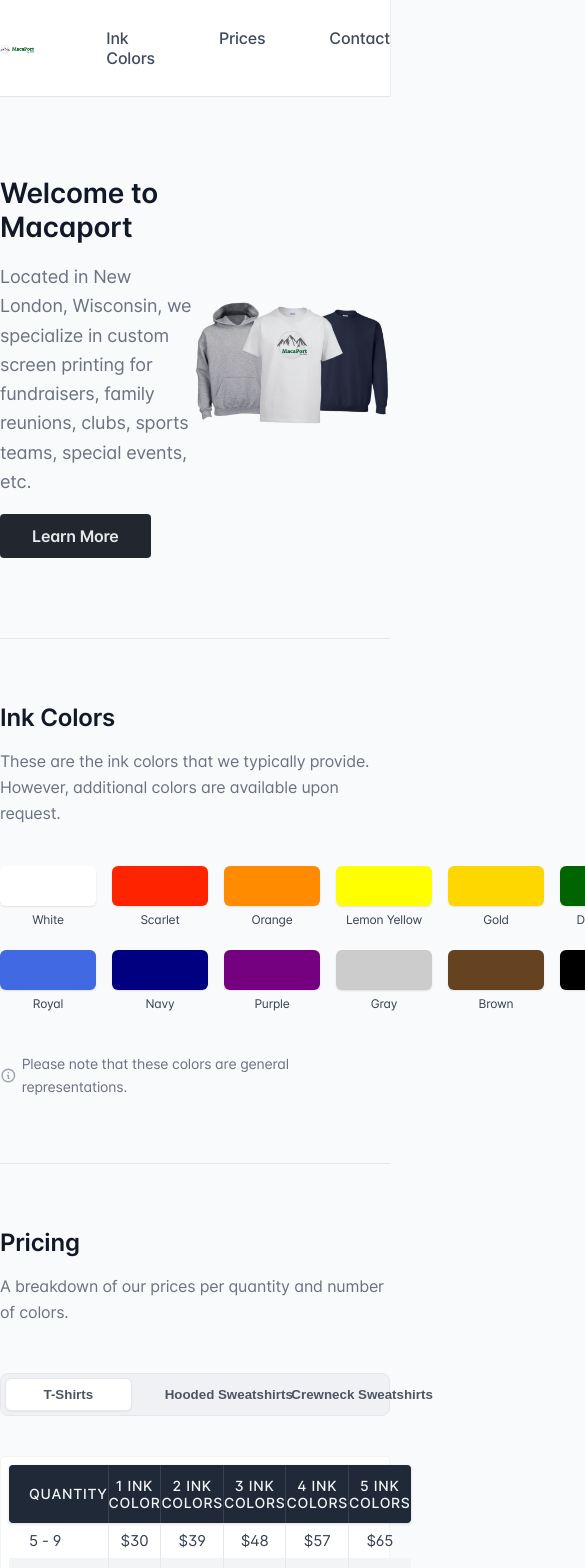
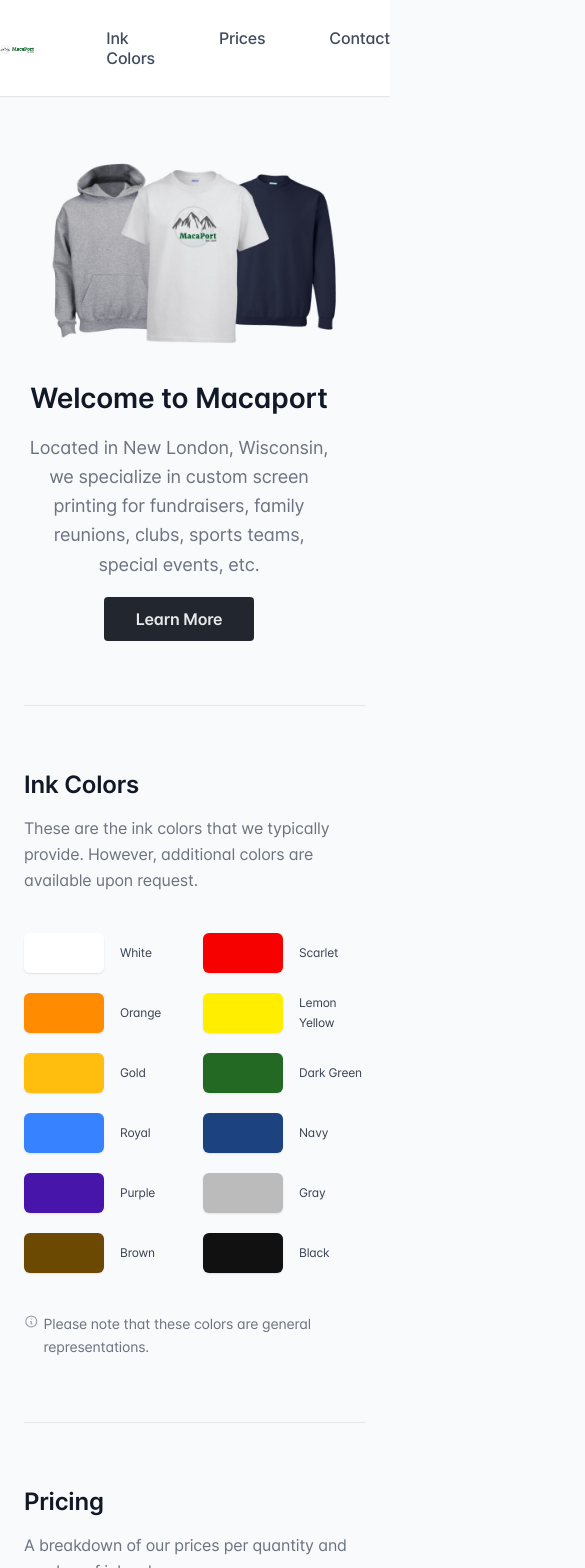
Before and after one commit to seanhasenstein/macaport, a Next.js app: page / in a window 390 px wide. Shown: the top 1568 px of the page, 585 px wide, since content can reach past the window. Built offline with nearby package versions, Linux system fonts and the light colour scheme.

Commit message:
add responsive styles to index page components

```diff
--- a/components/Colors.tsx
+++ b/components/Colors.tsx
@@ -12,62 +12,64 @@ const colors = [
   },
   {
     id: 2,
-    hex: '#ff2400',
+    hex: '#F60000',
     label: 'Scarlet',
   },
   {
     id: 3,
-    hex: '#ff8c00',
+    hex: '#FF8C00',
     label: 'Orange',
   },
   {
     id: 4,
-    hex: '#ffff00',
+    hex: '#FFEE00',
     label: 'Lemon Yellow',
   },
   {
     id: 5,
-    hex: '#ffd700',
+    hex: '#FFBE0D',
     label: 'Gold',
   },
   {
     id: 6,
-    hex: '#006400',
+    hex: '#236923',
     label: 'Dark Green',
   },
   {
     id: 7,
-    hex: '#4169e1',
+    hex: '#3783FF',
     label: 'Royal',
   },
   {
     id: 8,
-    hex: '#000080',
+    hex: '#1C4280',
     label: 'Navy',
   },
   {
     id: 9,
-    hex: '#750080',
+    hex: '#4815AA',
     label: 'Purple',
   },
   {
     id: 10,
-    hex: '#cccccc',
+    hex: '#bbbbbb',
     label: 'Gray',
   },
   {
     id: 11,
-    hex: '#654321',
+    hex: '#6c4903',
     label: 'Brown',
   },
   {
     id: 12,
-    hex: '#000000',
+    hex: '#111111',
     label: 'Black',
   },
 ];
 
 const ColorsStyles = styled.div`
+  padding: 0 1.5rem;
+
   .wrapper {
     margin: 0 auto;
     padding: 4rem 0;
@@ -109,15 +111,28 @@ const ColorsStyles = styled.div`
     padding: 2.5rem 0;
     max-width: 41rem;
     width: 100%;
+    min-width: 0;
+    flex: 1 1 0%;
     display: grid;
-    grid-template-columns: repeat(6, 1fr);
+    grid-template-columns: repeat(6, minmax(0, 1fr));
     gap: 1.25rem 1rem;
     list-style-type: none;
+  }
+
+  @media (max-width: 500px) {
+    .color-list {
+      grid-template-columns: repeat(2, minmax(0, 1fr));
+    }
+
+    p.note {
+      align-items: flex-start;
+    }
   }
 `;
 
 const Color = styled.li<ColorProps>`
-  width: 6rem;
+  max-width: 6rem;
+  width: 100%;
 
   span {
     height: 2.5rem;
@@ -134,6 +149,18 @@ const Color = styled.li<ColorProps>`
     font-size: 0.75rem;
     text-align: center;
     color: #374151;
+  }
+
+  @media (max-width: 500px) {
+    max-width: 100%;
+    display: grid;
+    grid-template-columns: 5rem 1fr;
+    align-items: center;
+
+    p {
+      margin: 0 0 0 1rem;
+      text-align: left;
+    }
   }
 `;
 
--- a/components/Footer.tsx
+++ b/components/Footer.tsx
@@ -1,7 +1,7 @@
 import styled from 'styled-components';
 
 const FooterStyles = styled.footer`
-  padding: 2rem 0;
+  padding: 2rem 1.5rem;
   width: 100%;
   background-color: #111827;
 
@@ -16,6 +16,10 @@ const FooterStyles = styled.footer`
     color: #747c8b;
     font-size: 0.875rem;
   }
+
+  @media (max-width: 500px) {
+    text-align: center;
+  }
 `;
 
 export default function Footer() {
--- a/components/Hero.tsx
+++ b/components/Hero.tsx
@@ -2,16 +2,21 @@ import Link from 'next/link';
 import styled from 'styled-components';
 
 const HeroStyles = styled.div`
+  padding: 0 1.5rem;
+
+  .wrapper {
     margin: 0 auto;
-  padding: 5rem 0;
+    padding: 4rem 0;
     width: 100%;
-  max-width: 64rem;
+    max-width: 65.5rem;
     display: flex;
     justify-content: space-between;
     align-items: center;
+  }
 
   .text-content {
-    max-width: 32rem;
+    padding: 0 2rem 0 0;
+    max-width: 34rem;
     width: 100%;
   }
 
@@ -47,11 +52,27 @@ const HeroStyles = styled.div`
       width: 100%;
     }
   }
+
+  @media (max-width: 768px) {
+    .wrapper {
+      flex-direction: column-reverse;
+    }
+
+    .hero-img {
+      max-width: 18rem;
+    }
+
+    .text-content {
+      margin: 1.5rem 0 0;
+      text-align: center;
+    }
+  }
 `;
 
 export default function Hero() {
   return (
     <HeroStyles>
+      <div className="wrapper">
         <div className="text-content">
           <h1>Welcome to Macaport</h1>
           <p>
@@ -69,6 +90,7 @@ export default function Hero() {
             alt="Hooded sweatshirt, t-shirt, and crewneck sweatshirt with Macaport logo"
           />
         </div>
+      </div>
     </HeroStyles>
   );
 }
--- a/components/Pricing.tsx
+++ b/components/Pricing.tsx
@@ -4,6 +4,8 @@ import Table from './Table';
 import { pricing } from '../data/pricing';
 
 const PricingStyles = styled.div`
+  padding: 0 1.5rem;
+
   .wrapper {
     margin: 0 auto;
     padding: 4rem 0;
@@ -38,13 +40,15 @@ const PricingStyles = styled.div`
     border-radius: 0.5rem;
 
     button {
-      padding: 0.5rem 2rem;
+      margin: 0;
+      padding: 0.5rem 0;
       position: relative;
       width: 33.333333%;
       background-color: transparent;
       border: 1px solid transparent;
       border-radius: 0.375rem;
-      font-weight: 600;
+      font-size: 0.875rem;
+      font-weight: 500;
       white-space: nowrap;
       color: #4b5563;
       cursor: pointer;
@@ -69,6 +73,26 @@ const PricingStyles = styled.div`
     border: 1px solid #f3f4f6;
     border-radius: 0.25rem;
   }
+
+  @media (max-width: 600px) {
+    .buttons {
+      flex-direction: column;
+      align-items: center;
+
+      button {
+        padding: 0.75rem 0;
+        width: 100%;
+      }
+    }
+
+    .table {
+      overflow-x: scroll;
+
+      table {
+        width: 636px;
+      }
+    }
+  }
 `;
 
 type ButtonProps = {
@@ -91,11 +115,11 @@ function Button({ label, category, active, setActive }: ButtonProps) {
 
 const columns = [
   'Quantity',
-  '1 Ink Color',
-  '2 Ink Colors',
-  '3 Ink Colors',
-  '4 Ink Colors',
-  '5 Ink Colors',
+  '1 Color',
+  '2 Colors',
+  '3 Colors',
+  '4 Colors',
+  '5 Colors',
 ];
 
 type activeState = 'tshirt' | 'hoodie' | 'crewneck';
@@ -107,7 +131,7 @@ export default function Pricing() {
     <PricingStyles>
       <div className="wrapper">
         <h2>Pricing</h2>
-        <p>A breakdown of our prices per quantity and number of colors.</p>
+        <p>A breakdown of our prices per quantity and number of ink colors.</p>
         <div className="buttons">
           <Button
             label="T-Shirts"
--- a/components/Table.tsx
+++ b/components/Table.tsx
@@ -14,7 +14,7 @@ const TableStyles = styled.table`
 
   th {
     padding: 0.75rem 0;
-    font-size: 0.875rem;
+    font-size: 0.75rem;
     font-weight: 500;
     color: #f3f4f6;
     text-align: center;
--- a/data/pricing.ts
+++ b/data/pricing.ts
@@ -3,168 +3,168 @@ export const pricing = {
     {
       id: 1,
       Quantity: '5 - 9',
-      '1 Ink Color': '$30',
-      '2 Ink Colors': '$39',
-      '3 Ink Colors': '$48',
-      '4 Ink Colors': '$57',
-      '5 Ink Colors': '$65',
+      '1 Color': '$30',
+      '2 Colors': '$39',
+      '3 Colors': '$48',
+      '4 Colors': '$57',
+      '5 Colors': '$65',
     },
     {
       id: 2,
       Quantity: '10 - 14',
-      '1 Ink Color': '$19',
-      '2 Ink Colors': '$25',
-      '3 Ink Colors': '$30',
-      '4 Ink Colors': '$36',
-      '5 Ink Colors': '$41',
+      '1 Color': '$19',
+      '2 Colors': '$25',
+      '3 Colors': '$30',
+      '4 Colors': '$36',
+      '5 Colors': '$41',
     },
     {
       id: 3,
       Quantity: '15 - 19',
-      '1 Ink Color': '$17',
-      '2 Ink Colors': '$21',
-      '3 Ink Colors': '$26',
-      '4 Ink Colors': '$30',
-      '5 Ink Colors': '$35',
+      '1 Color': '$17',
+      '2 Colors': '$21',
+      '3 Colors': '$26',
+      '4 Colors': '$30',
+      '5 Colors': '$35',
     },
     {
       id: 4,
       Quantity: '20 - 24',
-      '1 Ink Color': '$15',
-      '2 Ink Colors': '$18',
-      '3 Ink Colors': '$21',
-      '4 Ink Colors': '$25',
-      '5 Ink Colors': '$28',
+      '1 Color': '$15',
+      '2 Colors': '$18',
+      '3 Colors': '$21',
+      '4 Colors': '$25',
+      '5 Colors': '$28',
     },
     {
       id: 5,
       Quantity: '25 - 34',
-      '1 Ink Color': '$13',
-      '2 Ink Colors': '$16',
-      '3 Ink Colors': '$19',
-      '4 Ink Colors': '$22',
-      '5 Ink Colors': '$26',
+      '1 Color': '$13',
+      '2 Colors': '$16',
+      '3 Colors': '$19',
+      '4 Colors': '$22',
+      '5 Colors': '$26',
     },
     {
       id: 6,
       Quantity: '35+',
-      '1 Ink Color': '$11',
-      '2 Ink Colors': '$14',
-      '3 Ink Colors': '$16',
-      '4 Ink Colors': '$18',
-      '5 Ink Colors': '$21',
+      '1 Color': '$11',
+      '2 Colors': '$14',
+      '3 Colors': '$16',
+      '4 Colors': '$18',
+      '5 Colors': '$21',
     },
   ],
   hoodies: [
     {
       id: 1,
       Quantity: '5 - 9',
-      '1 Ink Color': '$40',
-      '2 Ink Colors': '$49',
-      '3 Ink Colors': '$58',
-      '4 Ink Colors': '$67',
-      '5 Ink Colors': '$75',
+      '1 Color': '$40',
+      '2 Colors': '$49',
+      '3 Colors': '$58',
+      '4 Colors': '$67',
+      '5 Colors': '$75',
     },
     {
       id: 2,
       Quantity: '10 - 14',
-      '1 Ink Color': '$29',
-      '2 Ink Colors': '$35',
-      '3 Ink Colors': '$40',
-      '4 Ink Colors': '$46',
-      '5 Ink Colors': '$51',
+      '1 Color': '$29',
+      '2 Colors': '$35',
+      '3 Colors': '$40',
+      '4 Colors': '$46',
+      '5 Colors': '$51',
     },
     {
       id: 3,
       Quantity: '15 - 19',
-      '1 Ink Color': '$27',
-      '2 Ink Colors': '$31',
-      '3 Ink Colors': '$36',
-      '4 Ink Colors': '$40',
-      '5 Ink Colors': '$45',
+      '1 Color': '$27',
+      '2 Colors': '$31',
+      '3 Colors': '$36',
+      '4 Colors': '$40',
+      '5 Colors': '$45',
     },
     {
       id: 4,
       Quantity: '20 - 24',
-      '1 Ink Color': '$25',
-      '2 Ink Colors': '$28',
-      '3 Ink Colors': '$31',
-      '4 Ink Colors': '$35',
-      '5 Ink Colors': '$38',
+      '1 Color': '$25',
+      '2 Colors': '$28',
+      '3 Colors': '$31',
+      '4 Colors': '$35',
+      '5 Colors': '$38',
     },
     {
       id: 5,
       Quantity: '25 - 34',
-      '1 Ink Color': '$23',
-      '2 Ink Colors': '$26',
-      '3 Ink Colors': '$29',
-      '4 Ink Colors': '$32',
-      '5 Ink Colors': '$36',
+      '1 Color': '$23',
+      '2 Colors': '$26',
+      '3 Colors': '$29',
+      '4 Colors': '$32',
+      '5 Colors': '$36',
     },
     {
       id: 6,
       Quantity: '35+',
-      '1 Ink Color': '$21',
-      '2 Ink Colors': '$24',
-      '3 Ink Colors': '$26',
-      '4 Ink Colors': '$28',
-      '5 Ink Colors': '$31',
+      '1 Color': '$21',
+      '2 Colors': '$24',
+      '3 Colors': '$26',
+      '4 Colors': '$28',
+      '5 Colors': '$31',
     },
   ],
   crewneck: [
     {
       id: 1,
       Quantity: '5 - 9',
-      '1 Ink Color': '$36',
-      '2 Ink Colors': '$45',
-      '3 Ink Colors': '$54',
-      '4 Ink Colors': '$63',
-      '5 Ink Colors': '$71',
+      '1 Color': '$36',
+      '2 Colors': '$45',
+      '3 Colors': '$54',
+      '4 Colors': '$63',
+      '5 Colors': '$71',
     },
     {
       id: 2,
       Quantity: '10 - 14',
-      '1 Ink Color': '$25',
-      '2 Ink Colors': '$31',
-      '3 Ink Colors': '$36',
-      '4 Ink Colors': '$42',
-      '5 Ink Colors': '$47',
+      '1 Color': '$25',
+      '2 Colors': '$31',
+      '3 Colors': '$36',
+      '4 Colors': '$42',
+      '5 Colors': '$47',
     },
     {
       id: 3,
       Quantity: '15 - 19',
-      '1 Ink Color': '$23',
-      '2 Ink Colors': '$27',
-      '3 Ink Colors': '$32',
-      '4 Ink Colors': '$36',
-      '5 Ink Colors': '$41',
+      '1 Color': '$23',
+      '2 Colors': '$27',
+      '3 Colors': '$32',
+      '4 Colors': '$36',
+      '5 Colors': '$41',
     },
     {
       id: 4,
       Quantity: '20 - 24',
-      '1 Ink Color': '$21',
-      '2 Ink Colors': '$24',
-      '3 Ink Colors': '$27',
-      '4 Ink Colors': '$31',
-      '5 Ink Colors': '$34',
+      '1 Color': '$21',
+      '2 Colors': '$24',
+      '3 Colors': '$27',
+      '4 Colors': '$31',
+      '5 Colors': '$34',
     },
     {
       id: 5,
       Quantity: '25 - 34',
-      '1 Ink Color': '$19',
-      '2 Ink Colors': '$22',
-      '3 Ink Colors': '$25',
-      '4 Ink Colors': '$28',
-      '5 Ink Colors': '$32',
+      '1 Color': '$19',
+      '2 Colors': '$22',
+      '3 Colors': '$25',
+      '4 Colors': '$28',
+      '5 Colors': '$32',
     },
     {
       id: 6,
       Quantity: '35+',
-      '1 Ink Color': '$17',
-      '2 Ink Colors': '$20',
-      '3 Ink Colors': '$22',
-      '4 Ink Colors': '$24',
-      '5 Ink Colors': '$27',
+      '1 Color': '$17',
+      '2 Colors': '$20',
+      '3 Colors': '$22',
+      '4 Colors': '$24',
+      '5 Colors': '$27',
     },
   ],
 };
```
Also changed, not shown: components/Layout.tsx (+6 -3 lines). Lines whose indentation alone changed are shown as unchanged.
